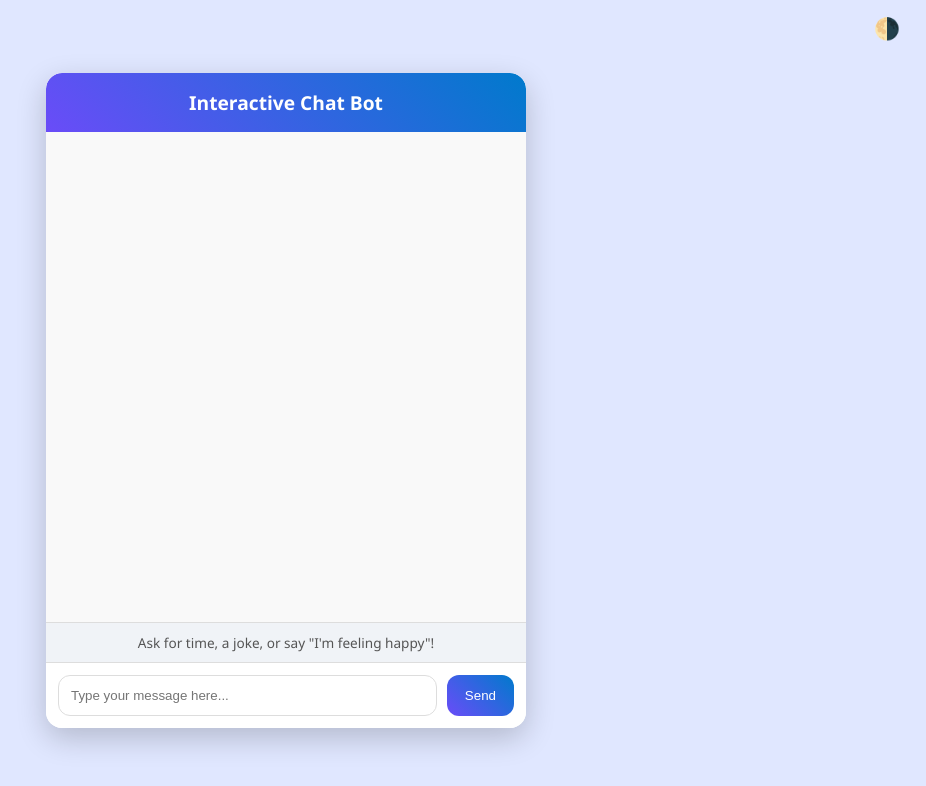
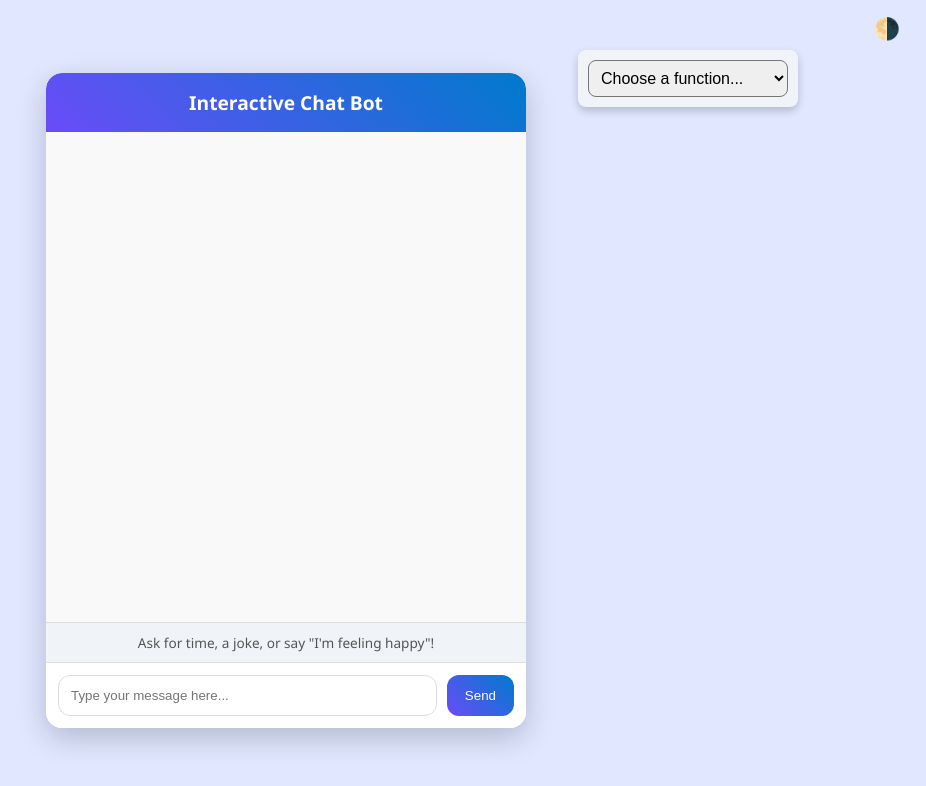
Before and after one commit to KevinGutej/ChatBot, a plain HTML site: page index.html in a window 1280 px wide. Shown: the whole page, without its empty margins (354-1280 px from the left). Drawn offline with Linux system fonts and the light colour scheme.

Commit message:
Added drop down menu

```diff
--- a/index.html
+++ b/index.html
@@ -173,6 +173,23 @@
                 opacity: 0.5;
             }
         }
+
+        .example-container {
+            position: absolute;
+            right: 10%;
+            top: 50px;
+            background-color: #f0f3f7;
+            border-radius: 8px;
+            box-shadow: 0 4px 8px rgba(0, 0, 0, 0.2);
+            padding: 10px;
+        }
+
+        .example-select {
+            width: 200px;
+            padding: 8px;
+            border-radius: 8px;
+            font-size: 1em;
+        }
     </style>
 </head>
 
@@ -189,6 +206,22 @@
             <button id="sendBtn">Send</button>
         </div>
         <div id="typingIndicator" class="typing-indicator" style="display:none;">Bot is typing...</div>
+    </div>
+
+    <div class="example-container">
+        <select id="functionExamples" class="example-select" onchange="selectExample()">
+            <option value="">Choose a function...</option>
+            <option value="hello">Greet the bot</option>
+            <option value="time">Ask for current time</option>
+            <option value="date">Ask for today's date</option>
+            <option value="joke">Hear a joke</option>
+            <option value="weather">Ask about the weather</option>
+            <option value="favorite color">Ask the bot's favorite color</option>
+            <option value="favorite food">Ask the bot's favorite food</option>
+            <option value="math">Do a math calculation</option>
+            <option value="fact">Get a random fact</option>
+            <option value="quote">Get an inspirational quote</option>
+        </select>
     </div>
 
     <script>
```
